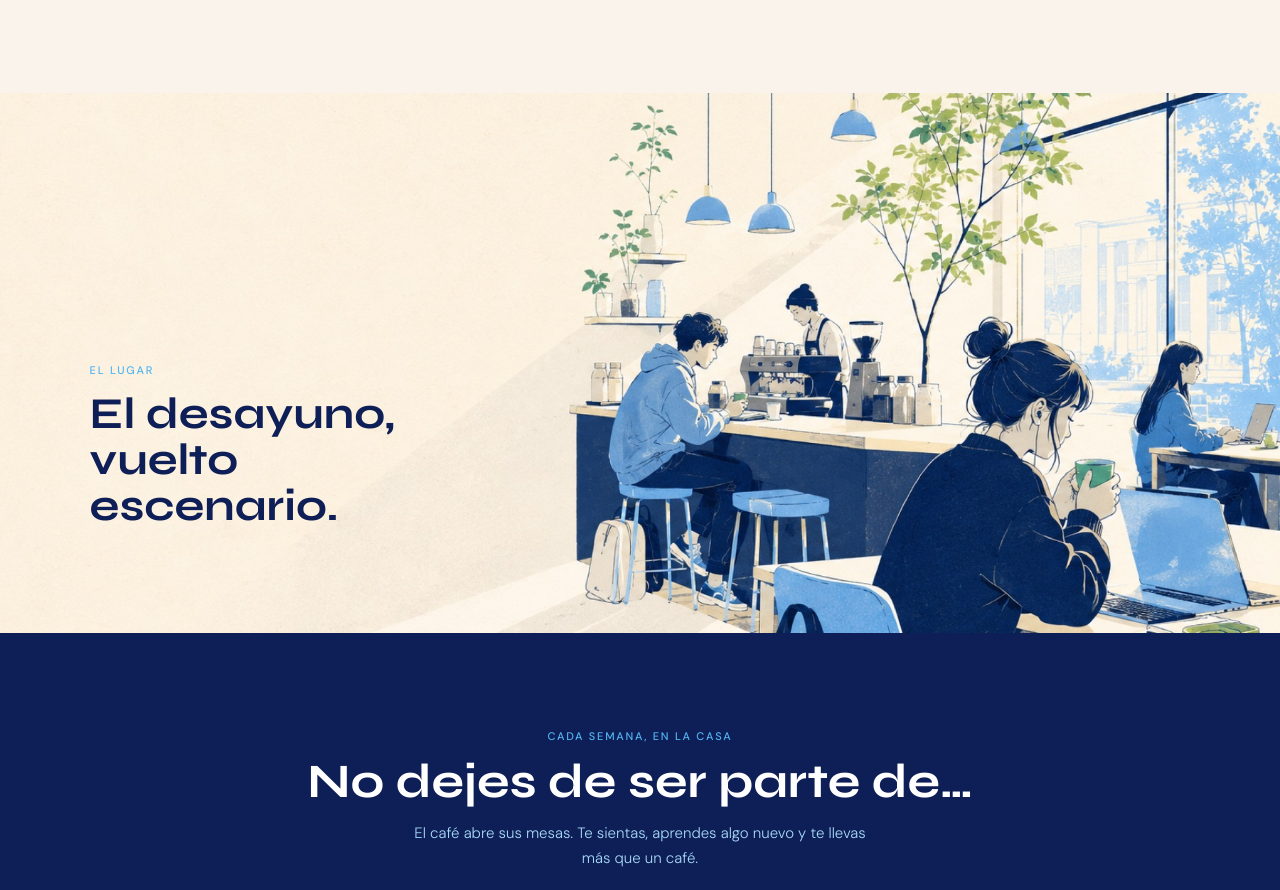
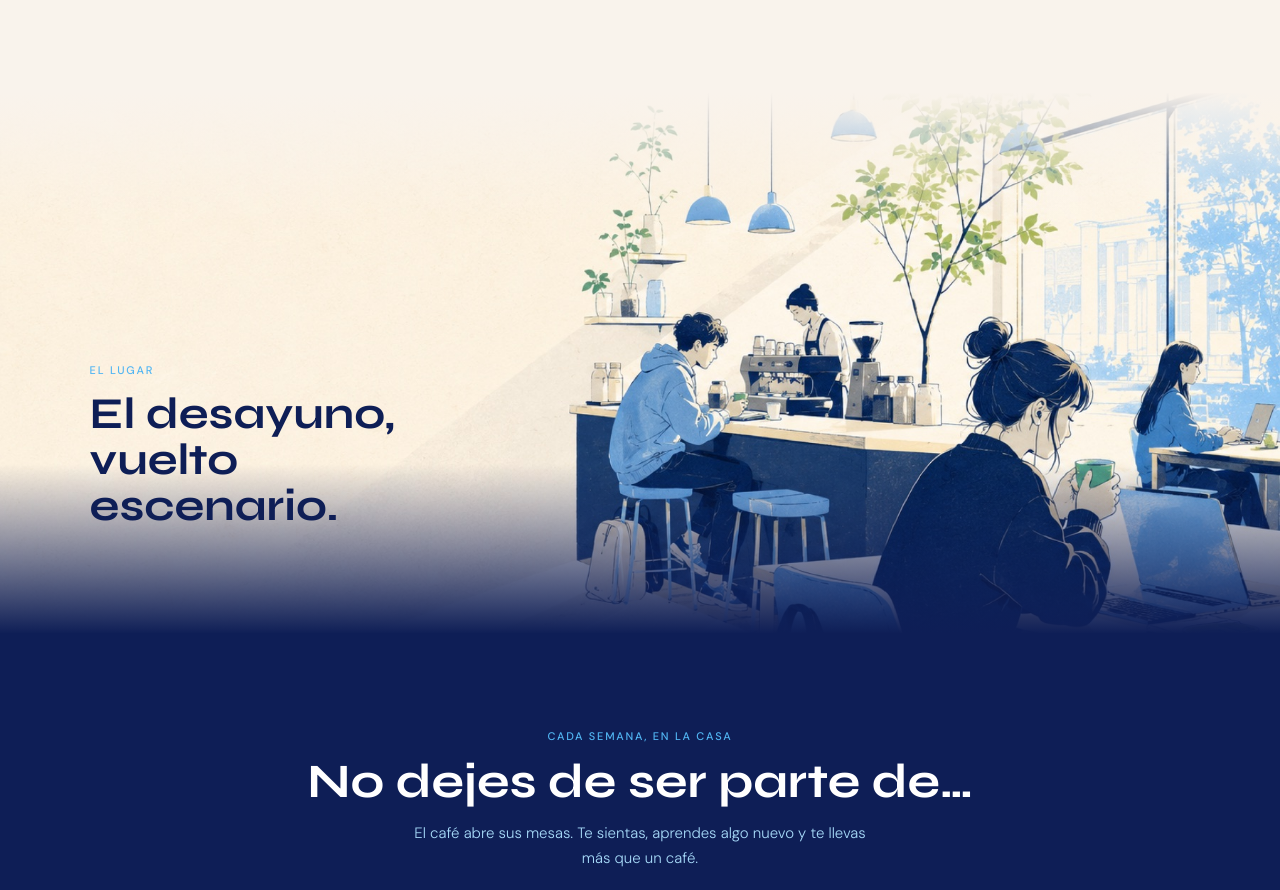
Before and after one commit to CacoTheCreator/dg, a website: page index.html in a window 1280 px wide. Shown: the part 2073-2963 px from the top of the page. Drawn offline with Linux system fonts and the light colour scheme.

Commit message:
scene band: puente de color (funde crema de Mundos arriba y navy de Eventos abajo) (#6)
Dos degradados (::before crema→transparente, ::after navy→transparente) para que la
banda del café haga de transición armónica entre Mundos (crema) y Eventos (navy),
sin cortes secos en el scroll.

Co-authored-by: Claude Opus 4.8 (1M context) <noreply@anthropic.com>

```diff
--- a/index.html
+++ b/index.html
@@ -403,12 +403,36 @@
       object-fit: cover;
       object-position: right center;
     }
+    /* Puente de color: arriba funde con el crema de Mundos, abajo con el navy de Eventos */
+    .scene-band::before {
+      content: "";
+      position: absolute;
+      top: -1px;
+      left: 0;
+      right: 0;
+      height: 130px;
+      background: linear-gradient(to bottom, var(--cream) 0%, rgba(249,243,236,0) 100%);
+      pointer-events: none;
+      z-index: 1;
+    }
+    .scene-band::after {
+      content: "";
+      position: absolute;
+      bottom: -1px;
+      left: 0;
+      right: 0;
+      height: 170px;
+      background: linear-gradient(to top, var(--navy) 0%, rgba(14,30,86,0) 100%);
+      pointer-events: none;
+      z-index: 1;
+    }
     .scene-copy {
       position: absolute;
       top: 50%;
       left: clamp(24px, 7vw, 104px);
       transform: translateY(-50%);
       max-width: 340px;
+      z-index: 2;
     }
     .scene-copy .section-label { color: var(--sky); }
     .scene-copy h2 {
```
